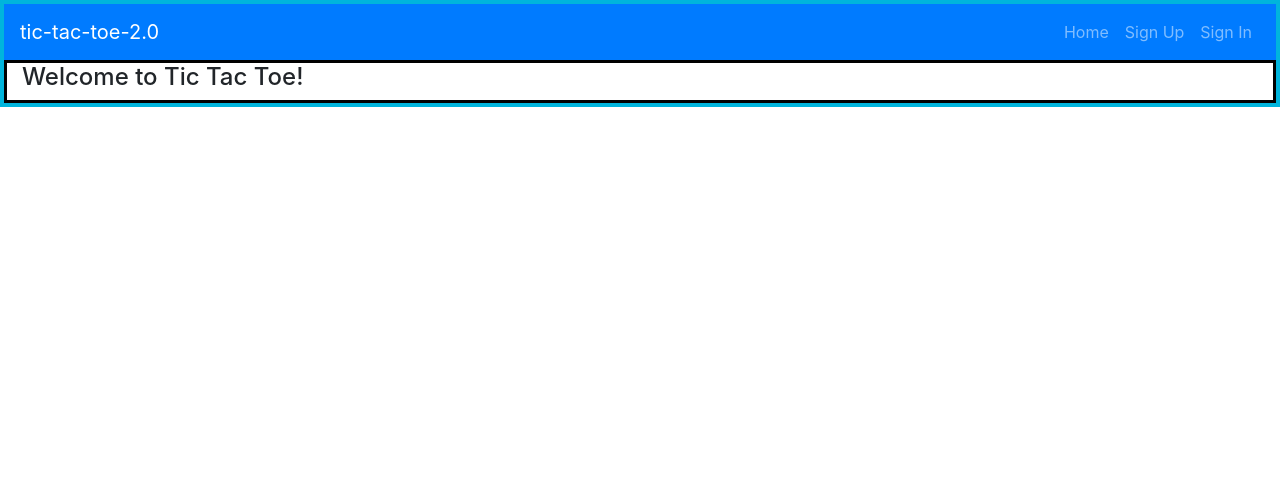
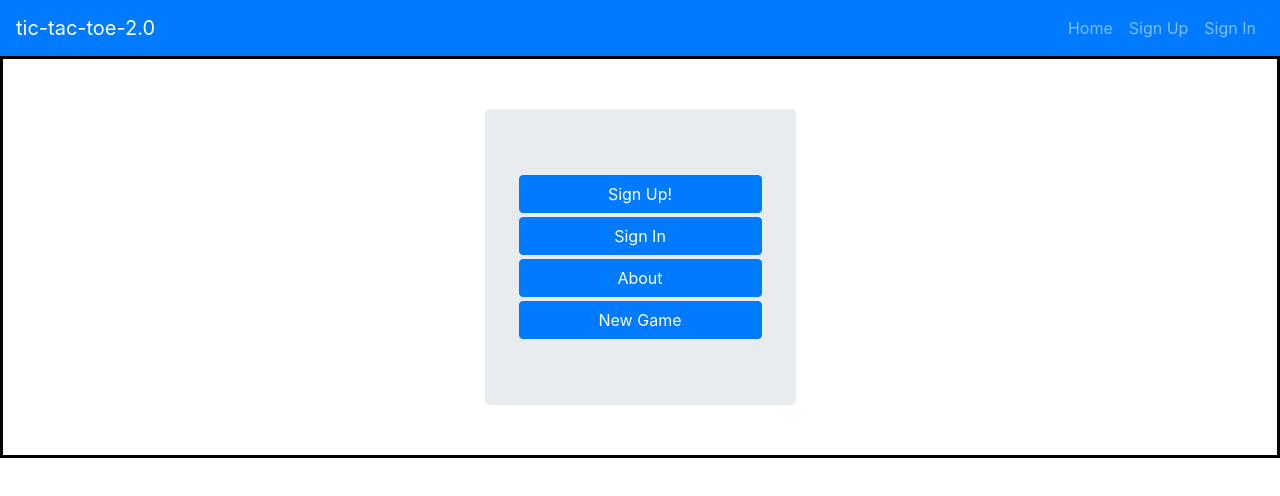
Before and after one commit to deryj13/tic-tac-toe-2.0-client, a React app: page /sign-in in a window 1280 px wide. Shown: the top 496 px of the page. Built offline with nearby package versions, Linux system fonts and the light colour scheme.

Commit message:
Create home page options with auth and new game buttons

```diff
--- a/src/api/auth.js
+++ b/src/api/auth.js
@@ -2,9 +2,13 @@ import apiUrl from '../apiConfig'
 import axios from 'axios'
 
 export const signUp = credentials => {
+  console.log(credentials)
   return axios({
     method: 'POST',
     url: apiUrl + '/sign-up',
+    headers: {
+      'Content-Type': 'application/json'
+    },
     data: {
       credentials: {
         email: credentials.email,
@@ -19,6 +23,9 @@ export const signIn = credentials => {
   return axios({
     url: apiUrl + '/sign-in',
     method: 'POST',
+    headers: {
+      'Content-Type': 'application/json'
+    },
     data: {
       credentials: {
         email: credentials.email,
--- a/src/apiConfig.js
+++ b/src/apiConfig.js
@@ -1,7 +1,7 @@
 let apiUrl
 const apiUrls = {
   production: 'https://tic-tac-toe-wdi-production.herokuapp.com',
-  development: 'https://tic-tac-toe-wdi.herokuapp.com/'
+  development: 'https://tic-tac-toe-wdi.herokuapp.com'
 }
 
 if (window.location.hostname === 'localhost') {
--- a/src/components/App/App.js
+++ b/src/components/App/App.js
@@ -10,7 +10,6 @@ import SignOut from '../SignOut/SignOut'
 import ChangePassword from '../ChangePassword/ChangePassword'
 
 import Home from '../Home/Home'
-// import GameBoard from '../GameBoard/GameBoard'
 import Game from '../Game/Game'
 
 class App extends Component {
@@ -33,7 +32,6 @@ class App extends Component {
 
   render () {
     const { alerts, user } = this.state
-
     return (
       <Fragment>
         <Header user={user} />
--- a/src/components/Home/Home.js
+++ b/src/components/Home/Home.js
@@ -1,7 +1,19 @@
-import React from 'react'
+import React, { Fragment } from 'react'
+import Jumbotron from 'react-bootstrap/Jumbotron'
+import Button from 'react-bootstrap/Button'
 
-const Home = () => (
-  <h4>Welcome to Tic Tac Toe!</h4>
+const Home = (props) => (
+  <Fragment>
+    {console.log(props)}
+    <Jumbotron className="home-screen col-sm-3 col-md-3 col-lg-3">
+      <div className="home-options">
+        <Button href="#sign-up"className="btn btn-primary home-buttons">Sign Up!</Button>
+        <Button href="#sign-in" className="btn btn-primary home-buttons">Sign In</Button>
+        <Button href="#about" className="btn btn-primary home-buttons">About</Button>
+        <Button href="#games" className="btn btn-primary home-buttons">New Game</Button>
+      </div>
+    </Jumbotron>
+  </Fragment>
 )
 
 export default Home
--- a/src/components/SignUp/SignUp.js
+++ b/src/components/SignUp/SignUp.js
@@ -24,7 +24,6 @@ class SignUp extends Component {
 
   onSignUp = event => {
     event.preventDefault()
-
     const { alert, history, setUser } = this.props
 
     signUp(this.state)
--- a/src/css/index.scss
+++ b/src/css/index.scss
@@ -1,8 +1,8 @@
 @import '~bootstrap/scss/bootstrap';
 
-body {
-  border: 4px solid rgb(0, 180, 220);
-}
+// body {
+//   border: 4px solid rgb(0, 180, 220);
+// }
 
 main > .container-fluid {
   padding: 0;
@@ -28,6 +28,8 @@ main > .container-fluid {
 
 .container-fluid {
   border: 3px solid rgb(0, 0, 0);
+  display: flex;
+  justify-content: center;
 }
 
 .game-container {
@@ -40,3 +42,26 @@ main > .container-fluid {
   padding: 1px;
   width: 462px;
 }
+
+.home-buttons {
+  margin: 2px;
+}
+
+.home-options {
+  display: flex;
+  flex-flow: column nowrap;
+  justify-content: center;
+}
+
+.home-screen {
+  display: flex;
+  flex-flow: column nowrap;
+  justify-content: center;
+  margin: 50px;
+}
+
+.jumbo {
+  display: flex;
+  flex-flow: row wrap;
+  justify-content: center;
+}
```
